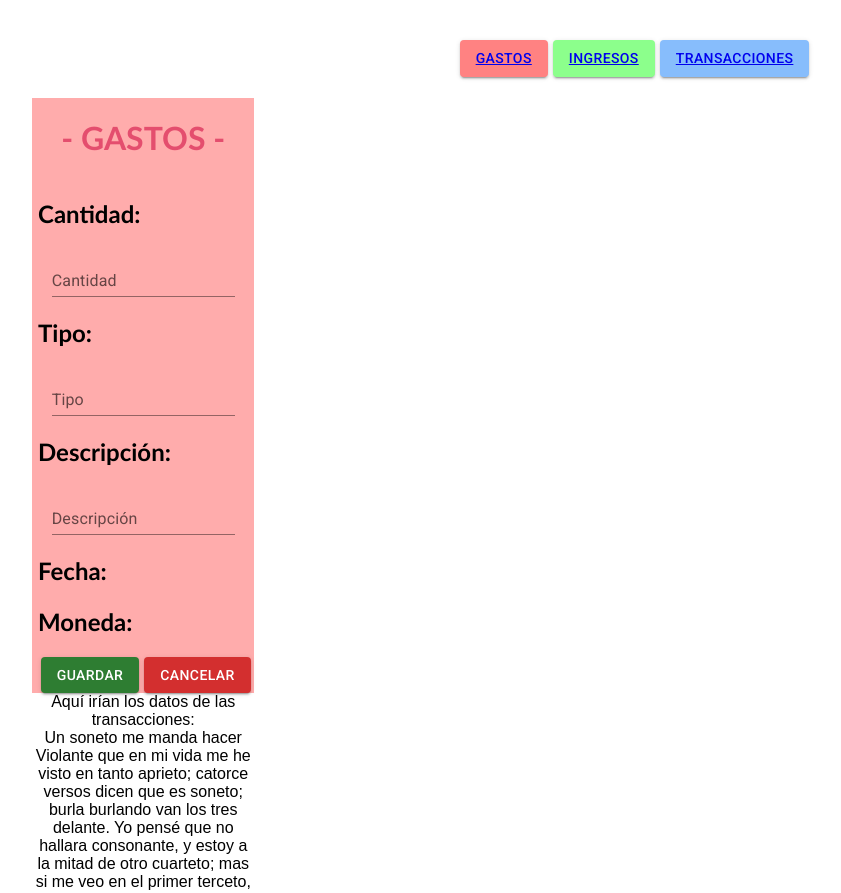
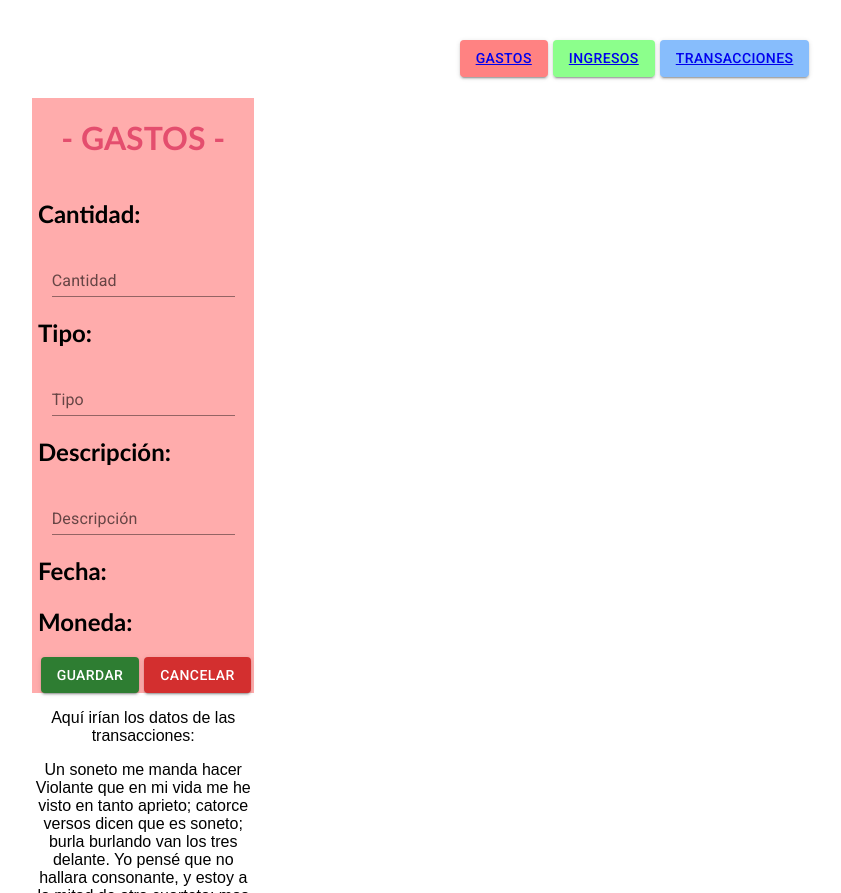
Before and after one commit to CarmenDAM/proyecto_repaso, a React (Create React App) app: page /gastos in a window 1280 px wide. Shown: the whole page, without its empty margins (8-849 px from the left). Built offline with nearby package versions, Linux system fonts and the light colour scheme.

Commit message:
Scroll bien

```diff
--- a/src/components/Gastos.jsx
+++ b/src/components/Gastos.jsx
@@ -67,12 +67,12 @@ export default class Gastos extends React.Component{
 
         <div className="lista">
 
-                <div>
+                <p>
                     Aquí irían los datos de las transacciones:
-                </div>
+                </p>
 
 
-                <div>
+                <p>
                     Un soneto me manda hacer Violante
                     que en mi vida me he visto en tanto aprieto;
                     catorce versos dicen que es soneto;
@@ -90,7 +90,7 @@ export default class Gastos extends React.Component{
                     Ya estoy en el segundo, y aun sospecho
                     que voy los trece versos acabando;
                     contad si son catorce, y está hecho.
-                </div>
+                </p>
 
           </div>
 
```
